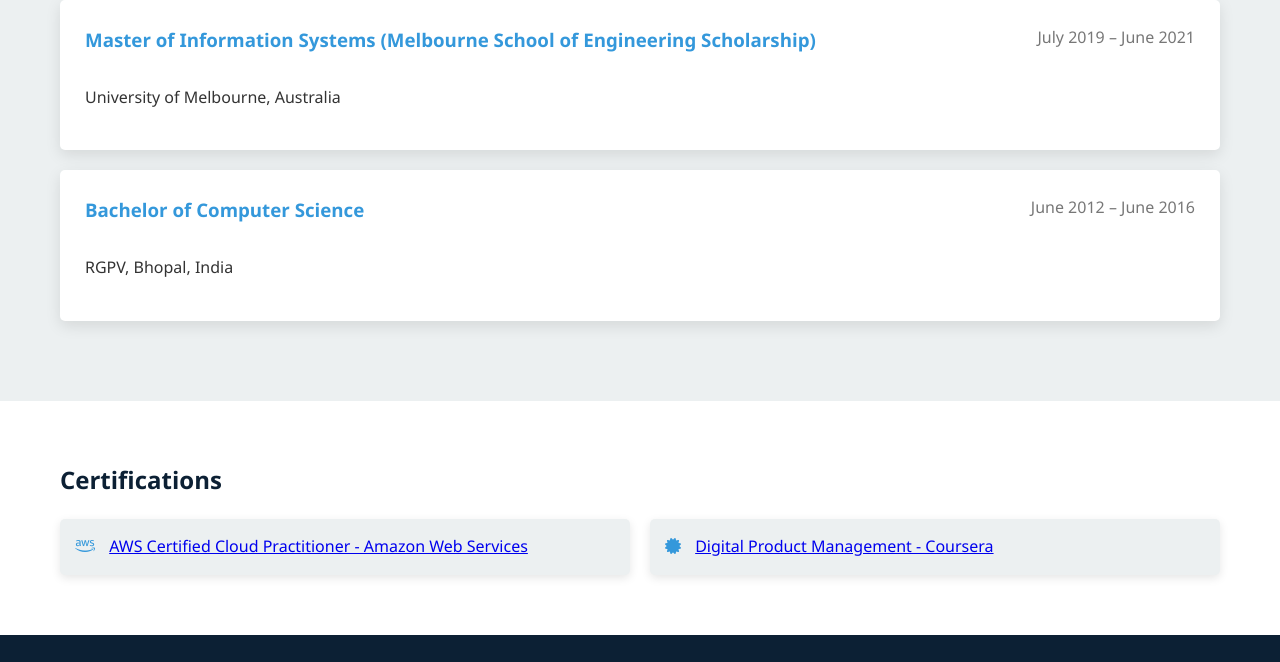
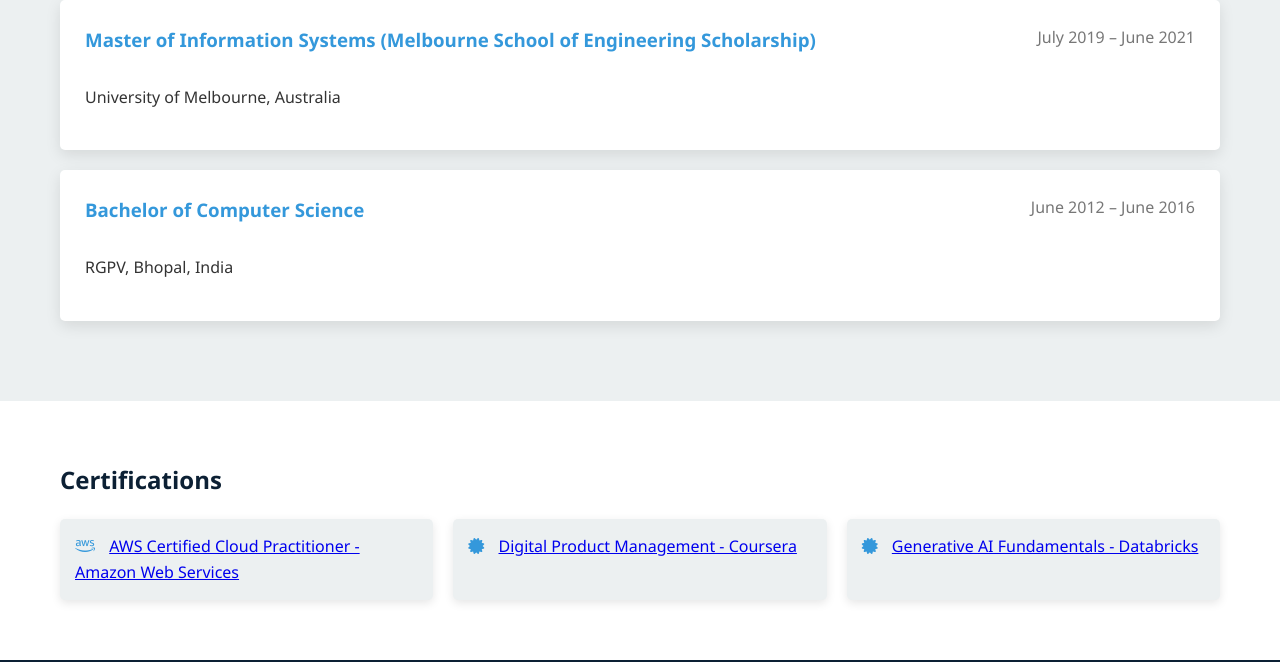
Before and after one commit to soumyasv4/soumya_resume, a plain HTML site: page index.html in a window 1280 px wide. Shown: the part 4683-5345 px from the top of the page. Drawn offline with nearby package versions, Linux system fonts and the light colour scheme.

Commit message:
added Gen AI Foundation certificate

```diff
--- a/index.html
+++ b/index.html
@@ -743,6 +743,11 @@
                     <i class="fas fa-certificate"></i>
                     <a href="https://www.coursera.org/account/accomplishments/verify/63JPL5T55G6V" target="_blank">Digital Product Management - Coursera</a>
                 </div>
+                <div class="cert-item">
+                    <i class="fas fa-certificate"></i>
+                    <a href="https://credentials.databricks.com/4720109a-6b36-44dd-8898-52a106c1d36a#acc.LXrI8a5K" target="_blank">Generative AI Fundamentals - Databricks</a>
+                </div>
+
             </div>
         </div>
     </section>
```
